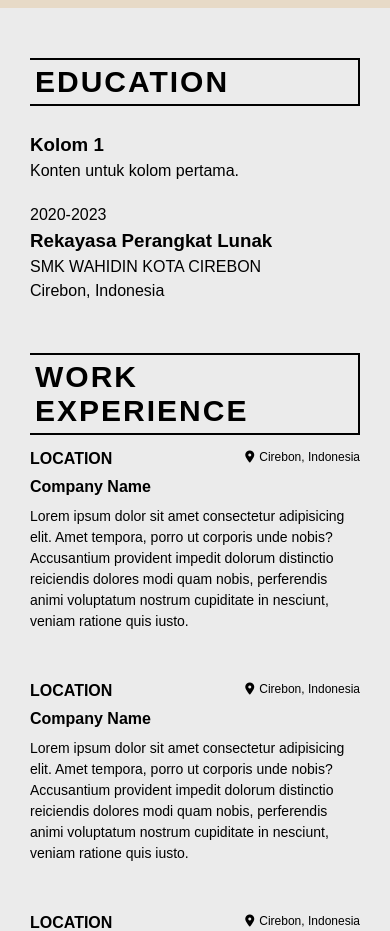
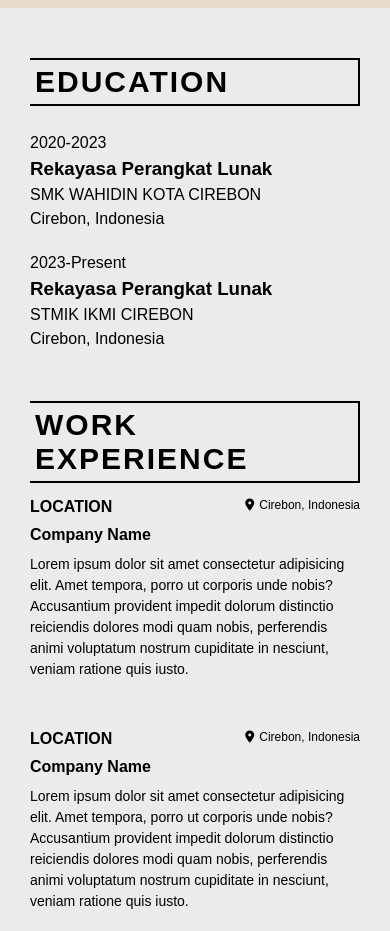
Before and after one commit to ibnuakill/cv-pribadii, a plain HTML site: page index.html in a window 390 px wide. Shown: the part 2180-3111 px from the top of the page. Drawn offline with Linux system fonts and the light colour scheme.

Commit message:
update-responsive

```diff
--- a/index.html
+++ b/index.html
@@ -119,13 +119,15 @@
             <h4 class="title">EDUCATION</h4>
             <div class="education-container">
               <div class="column">
-                <h3>Kolom 1</h3>
-                <p>Konten untuk kolom pertama.</p>
-              </div>
-              <div class="column">
                 <p>2020-2023</p>
                 <h3>Rekayasa Perangkat Lunak</h3>
                 <p>SMK WAHIDIN KOTA CIREBON</p>
+                <p>Cirebon, Indonesia</p>
+              </div>
+              <div class="column">
+                <p>2023-Present</p>
+                <h3>Rekayasa Perangkat Lunak</h3>
+                <p>STMIK IKMI CIREBON</p>
                 <p>Cirebon, Indonesia</p>
               </div>
             </div>
```
